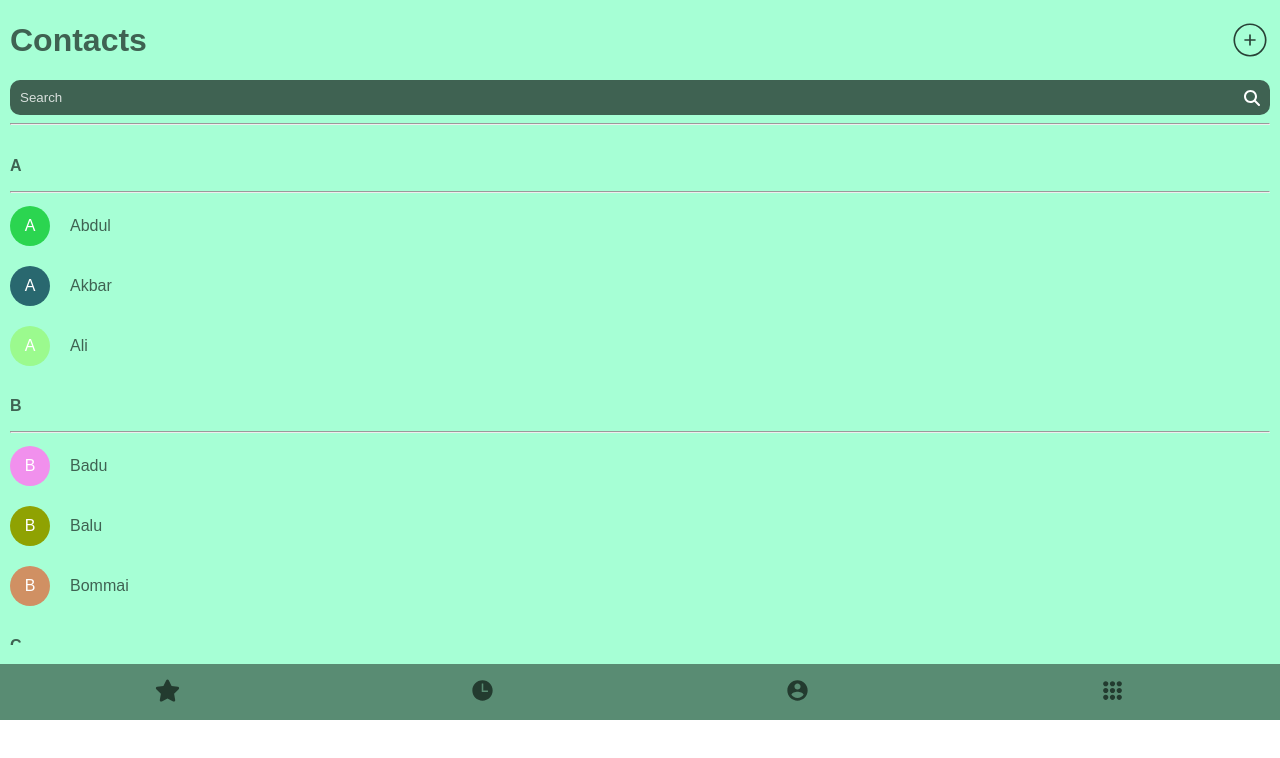
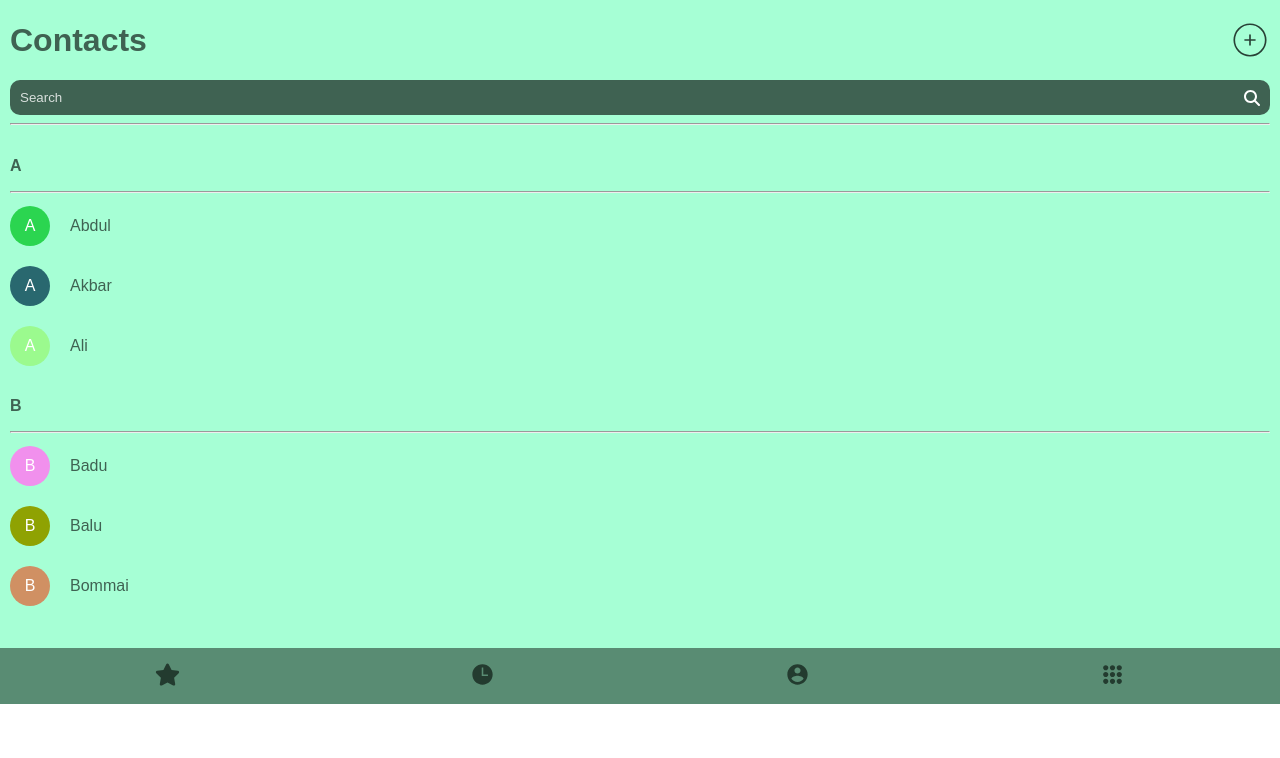
Before and after one commit to shariffDevMern/contactsAPP, a React (Create React App) app: page /contacts in a window 1280 px wide. Shown: the top 758 px of the page. Built offline with nearby package versions, Linux system fonts and the light colour scheme.

Commit message:
first commit

```diff
--- a/src/components/Contacts/styledComponents.js
+++ b/src/components/Contacts/styledComponents.js
@@ -1,7 +1,7 @@
 import styled from "styled-components";
 
 export const ContactsListSection = styled.div`
-  height:73vh;
+  height:71vh;
   padding-left: 10px;
   padding-right: 10px;
 `;
@@ -40,5 +40,5 @@ export const ContactsListContainer = styled.ul`
   flex-direction: column;
   gap: 10px;
   overflow-y: scroll;
-    height:63vh;
+    height:61vh;
 `;
--- a/src/components/Home/styledComponents.js
+++ b/src/components/Home/styledComponents.js
@@ -2,7 +2,7 @@ import styled from "styled-components";
 
 export const HomeBg = styled.div`
   background-color: #a6ffd5;
-  height: 90vh;
+  height: 88vh;
   display: flex;
   flex-direction: column;
   justify-content: center;
--- a/src/styledComponents.js
+++ b/src/styledComponents.js
@@ -2,7 +2,7 @@ import styled from "styled-components";
 
 export const BgContainer = styled.div`
   background-color: #a6ffd5;
-  height: 90vh;
+  height: 88vh;
 `;
 
 export const Header = styled.div`
```
